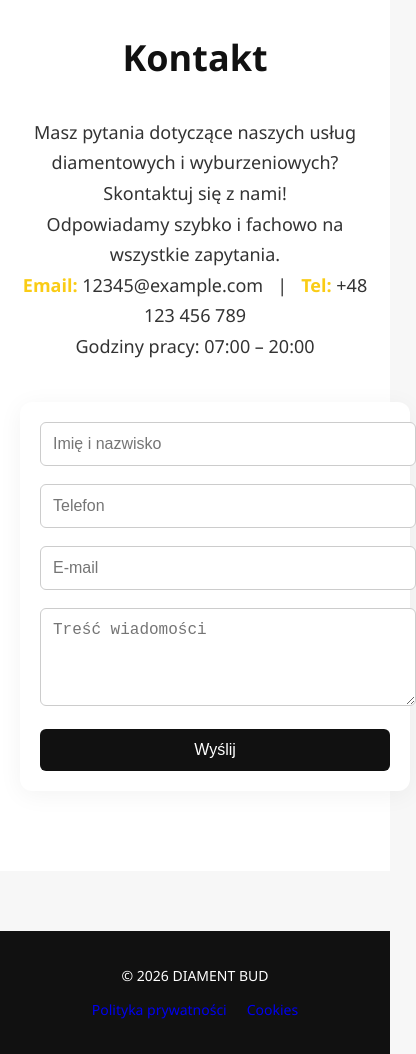
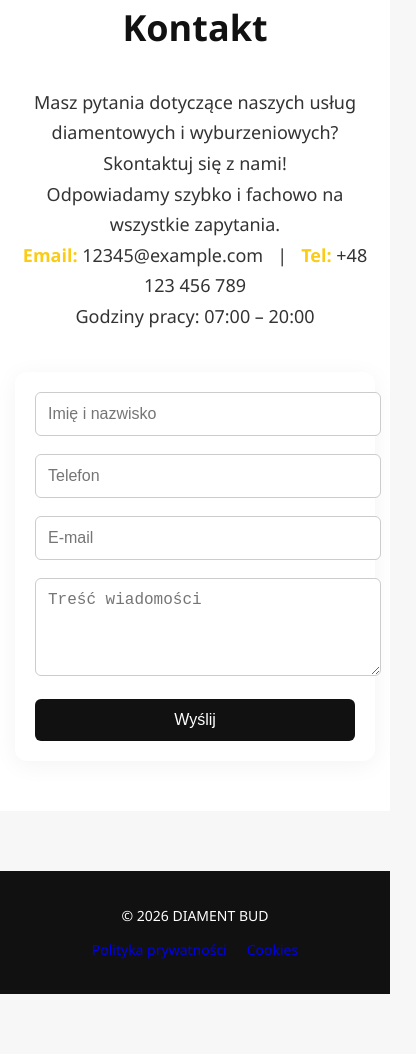
Before and after one commit to maksfalmion-glitch/diamentbud1, a plain HTML site: page index.html in a window 390 px wide. Shown: the part 6365-7419 px from the top of the page, 416 px wide, since content can reach past the window. After the commit the page ends 7359 px from the top, so only its background shows below. Drawn offline with Linux system fonts and the light colour scheme.

Commit message:
Update index.html

```diff
--- a/index.html
+++ b/index.html
@@ -262,6 +262,23 @@ footer {background:#111; color:white; text-align:center; padding:35px; margin-to
 #services-dropdown a:hover {
   background: #facc15;
   color: #111;
+}
+
+  /* POPRAWKA FORMULARZA – MOBILE */
+.contact-form {
+  max-width: 480px;
+  width: 100%;
+  box-sizing: border-box;
+}
+
+@media (max-width: 600px) {
+  .contact {
+    padding: 50px 15px;
+  }
+
+  .contact-form {
+    padding: 20px;
+  }
 }
 
 </style>
```
